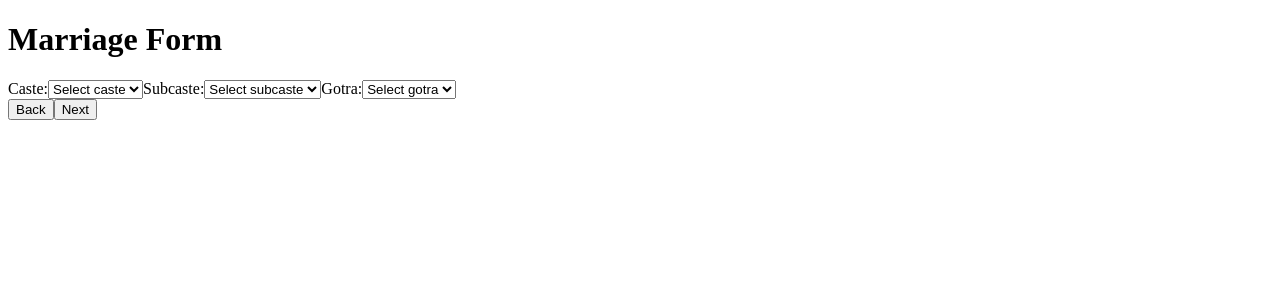
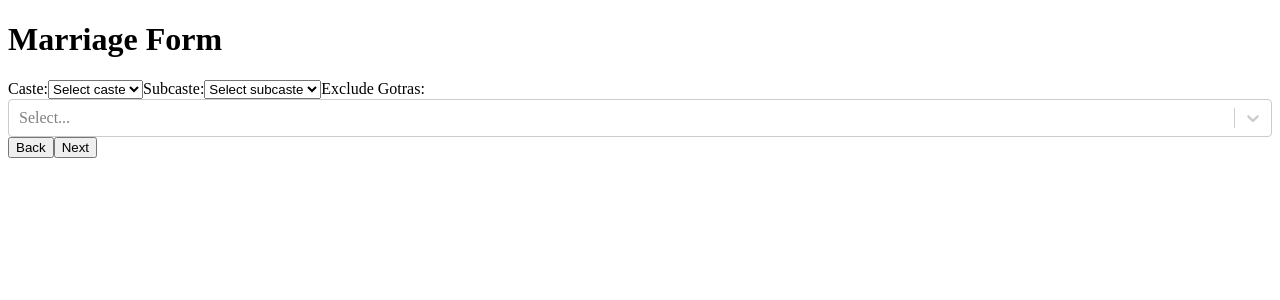
Before and after one commit to tunitx/KRN-marriagePortal-client, a React (Create React App) app: page / in a window 1280 px wide. Both pictures are taken after a click on the button "Next". Shown: the top 300 px of the page. Built offline with nearby package versions, Linux system fonts and the light colour scheme.

Commit message:
done with gotra exclusion

```diff
--- a/package.json
+++ b/package.json
@@ -14,6 +14,7 @@
     "react-dom": "^18.2.0",
     "react-router-dom": "^6.19.0",
     "react-scripts": "5.0.1",
+    "react-select": "^5.8.0",
     "web-vitals": "^2.1.4",
     "yup": "^1.3.2"
   },
--- a/src/App.jsx
+++ b/src/App.js
@@ -3,7 +3,7 @@
 
 import React from 'react';
 import MarriageForm from './components/MarriageForm';
-import BioDataFilterForm from './components/BioDataFilterForm';
+import BioDataFilterForm from "./components/BioDataFilterForm";
 
 function App() {
   return (
--- a/src/components/BioDataFilterForm.jsx
+++ b/src/components/BioDataFilterForm.js
@@ -1,4 +1,5 @@
 import React, { useState, useEffect } from "react";
+import Select from 'react-select';
 import { useFormik } from "formik";
 import bioData from '../utils/biodata';
 
@@ -16,7 +17,8 @@ function MultiStepFilterForm() {
     const [step, setStep] = useState(1);
     const [caste, setCaste] = useState("");
     const [subcaste, setSubcaste] = useState("");
-    const [gotra, setGotra] = useState("");
+    // const [gotra, setGotra] = useState("");
+    const [excludedGotras, setExcludedGotras] = useState([]);
     const [height, setHeight] = useState("");
     const castes = Object.keys(bioData);
     const subcastes = caste ? Object.keys(bioData[caste]) : [];
@@ -27,7 +29,7 @@ function MultiStepFilterForm() {
             gender: "",
             caste: caste,
             subcaste: subcaste,
-            gotra: gotra,
+            gotra: [],
             manglik: "",
             height: height,
             age: "",
@@ -37,7 +39,13 @@ function MultiStepFilterForm() {
             const formData = new FormData();
 
             for (const key in values) {
-                formData.append(key, values[key]);
+                if (key === 'gotra') {
+                    const includedGotras = gotras.filter(g => !values.gotra.includes(g));
+                    formData.append(key, includedGotras);
+                } else {
+                    formData.append(key, values[key]);
+                }
+                // formData.append(key, values[key]);
             }
             for (let pair of formData.entries()) {
                 console.log(pair[0] + ", " + pair[1]);
@@ -125,26 +133,25 @@ function MultiStepFilterForm() {
                             </option>
                         ))}
                     </select>
-
-                    <label htmlFor="gotra">Gotra:</label>
-                    <select
+                    <label htmlFor="gotra">Exclude Gotras:</label>
+                    <Select
                         id="gotra"
                         name="gotra"
-                        onChange={(e) => {
-                            setGotra(e.target.value);
-                            formik.setFieldValue("gotra", e.target.value);
+                        isMulti
+                        options={[{ value: 'none', label: 'Exclude None' }, ...gotras.map(g => ({ value: g, label: g }))]}
+
+                        onChange={(selectedOptions) => {
+                            const selectedGotras = selectedOptions.map(option => option.value);
+                            if (selectedGotras.includes('none')) {
+                                setExcludedGotras(['none']);
+                                formik.setFieldValue("gotra", []);
+                            } else {
+                                setExcludedGotras(selectedGotras);
+                                formik.setFieldValue("gotra", selectedGotras);
+                            }
                         }}
-                        value={gotra}
-                    >
-                        <option value="">Select gotra</option>
-                        <option value="none">None</option>
-                        {gotras.map((g) => (
-                            <option key={g} value={g}>
-                                {g}
-                            </option>
-                        ))}
-                    </select>
-
+                        value={excludedGotras.map(g => ({ value: g, label: g === 'none' ? 'Exclude None' : g }))}
+                    />
                 </div>
             )}
             {step === 3 && (
```
Also changed, not shown: src/components/MarriageForm.js (renamed from src/components/MarriageForm.jsx), src/utils/biodata.js (renamed from src/utils/biodata.jsx), src/utils/indiaStates.js (renamed from src/utils/indiaStates.jsx), 1 other file (tests, documents, lock files or other folders).
